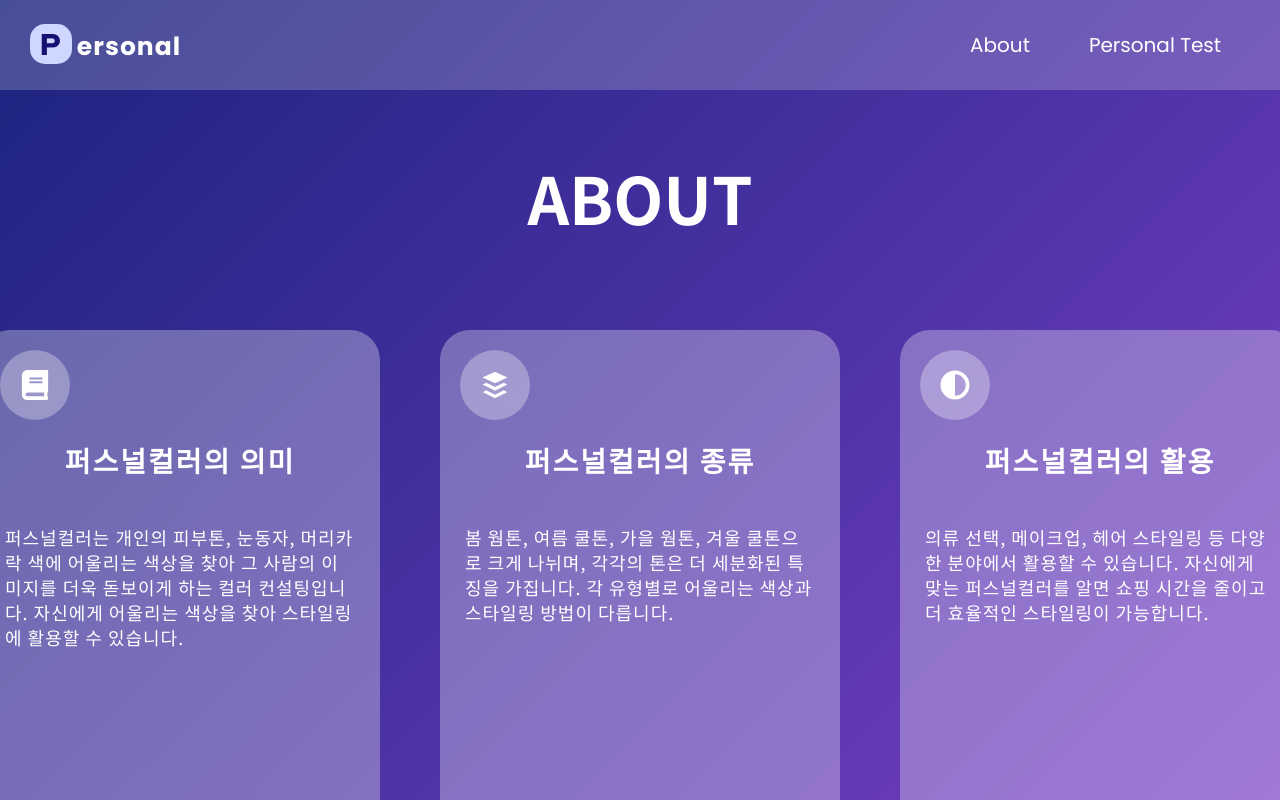
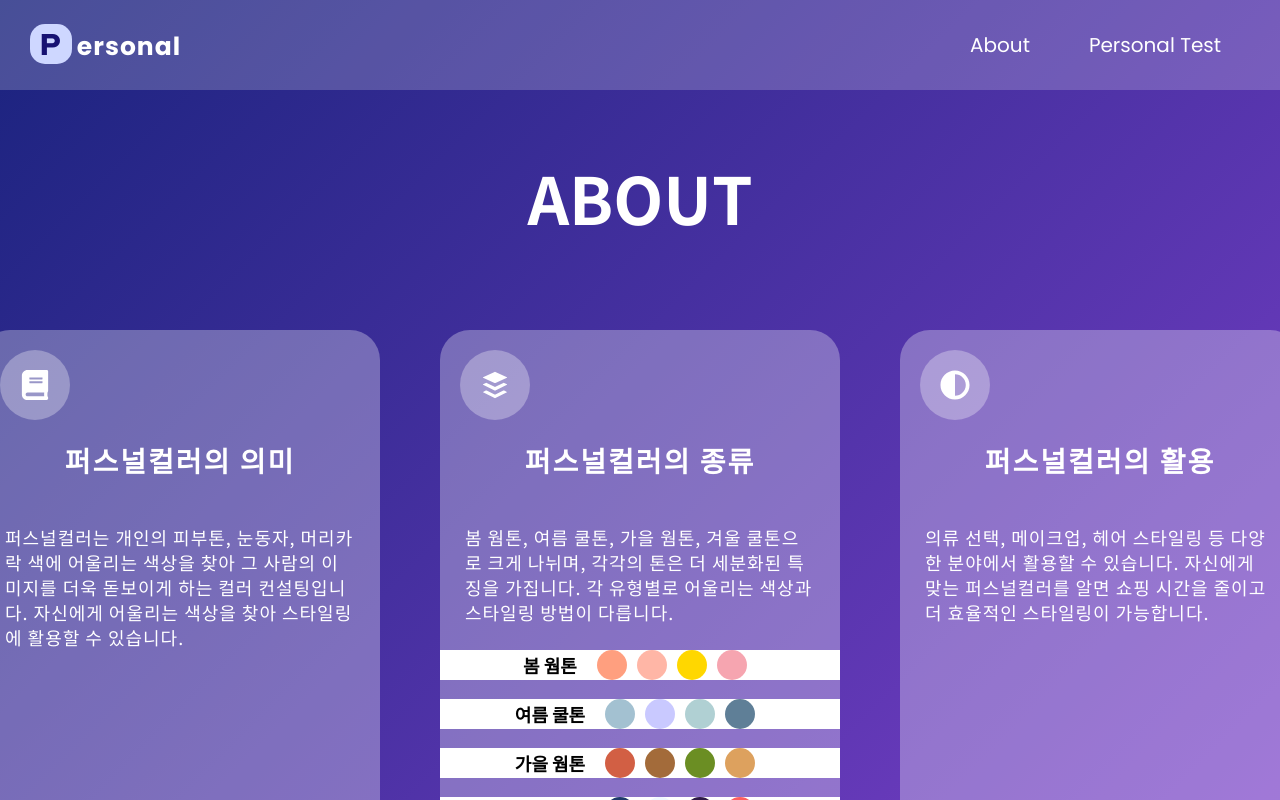
Before and after one commit to jizero1/project-personal, a React (Create React App) app: page /About in a window 1280 px wide. Built offline with nearby package versions, Linux system fonts and the light colour scheme.

Commit message:
about 퍼스널컬러 색상 추가

```diff
--- a/src/pages/About/About.css
+++ b/src/pages/About/About.css
@@ -90,3 +90,70 @@
     letter-spacing: 1px;
     font-size: 18px;
 }
+.about-color-Container {
+    width: 100%;
+    background-color: white;
+    display: flex;
+    justify-content: center;
+    align-items: center;
+    margin-bottom: 19px;
+}
+.about-color-text {
+    font-size: 18px;
+    font-weight: 700;
+    margin-right: 20px;
+}
+.color {
+    width: 30px;
+    height: 30px;
+    border-radius: 100%;
+    margin-right: 10px;
+}
+.spring-color-1 {
+    background-color: #FF9F7F;
+}
+.spring-color-2 {
+    background-color: #FFB6A6;
+}
+.spring-color-3 {
+    background-color: #FFD700;
+}
+.spring-color-4 {
+    background-color: #F6A5B0;
+}
+.summer-color-1{
+    background-color: #A3C1D1;
+}
+.summer-color-2 {
+    background-color: #C9C9FF;
+}
+.summer-color-3 {
+    background-color: #B0D0D3;
+}
+.summer-color-4 {
+    background-color: #5F7F97;
+}
+.fall-color-1 {
+    background-color: #D25F44;
+}
+.fall-color-2 {
+    background-color: #A36B3A;
+}
+.fall-color-3 {
+    background-color: #6B8E23;
+}
+.fall-color-4 {
+    background-color: #DDA15E;
+}
+.winter-color-1 {
+    background-color: #1F3A6A;
+}
+.winter-color-2 {
+    background-color: #F0F8FF;
+}
+.winter-color-3 {
+    background-color: #2E1A47;
+}
+.winter-color-4 {
+    background-color: #FF5F5F;
+}
--- a/src/pages/About/About.js
+++ b/src/pages/About/About.js
@@ -4,6 +4,7 @@ import './About.css';
 import { FaDotCircle, FaTags, FaAdjust, FaBuffer, FaBook } from "react-icons/fa";
 
 const About = () => {
+
     return (
         <div className="about">
             <div className="about-title">
@@ -23,6 +24,34 @@ const About = () => {
                     </div>
                     <p className="about-text-p-subject">퍼스널컬러의 종류</p>
                     <p className="about-text-p-explan">봄 웜톤, 여름 쿨톤, 가을 웜톤, 겨울 쿨톤으로 크게 나뉘며, 각각의 톤은 더 세분화된 특징을 가집니다. 각 유형별로 어울리는 색상과 스타일링 방법이 다릅니다.</p>
+                    <div className="about-color-Container">
+                        <p className="about-color-text">봄 웜톤</p>
+                        <div className="color spring-color-1"></div>
+                        <div className="color spring-color-2"></div>
+                        <div className="color spring-color-3"></div>
+                        <div className="color spring-color-4"></div>
+                    </div>
+                    <div className="about-color-Container">
+                        <p className="about-color-text">여름 쿨톤</p>
+                        <div className="color summer-color-1"></div>
+                        <div className="color summer-color-2"></div>
+                        <div className="color summer-color-3"></div>
+                        <div className="color summer-color-4"></div>
+                    </div>
+                    <div className="about-color-Container">
+                        <p className="about-color-text">가을 웜톤</p>
+                        <div className="color fall-color-1"></div>
+                        <div className="color fall-color-2"></div>
+                        <div className="color fall-color-3"></div>
+                        <div className="color fall-color-4"></div>
+                    </div>
+                    <div className="about-color-Container">
+                        <p className="about-color-text">겨울 쿨톤</p>
+                        <div className="color winter-color-1"></div>
+                        <div className="color winter-color-2"></div>
+                        <div className="color winter-color-3"></div>
+                        <div className="color winter-color-4"></div>
+                    </div>
                 </div>
                 <div className="about-text-innerContainer about-3">
                     <div className="about-text-iconContainer">
```
